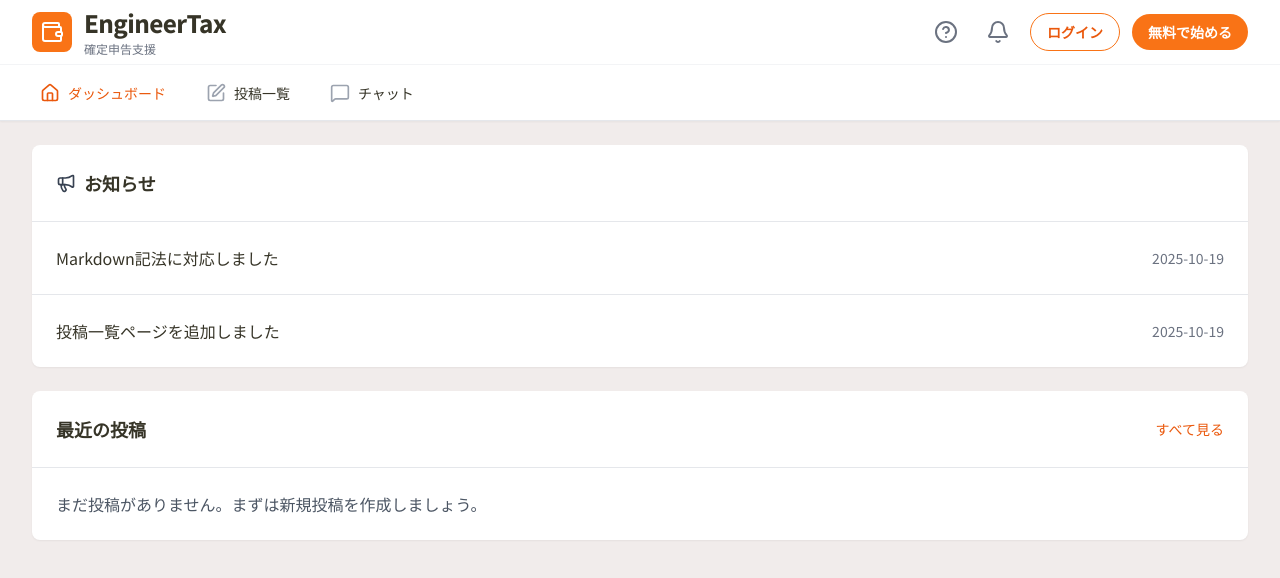
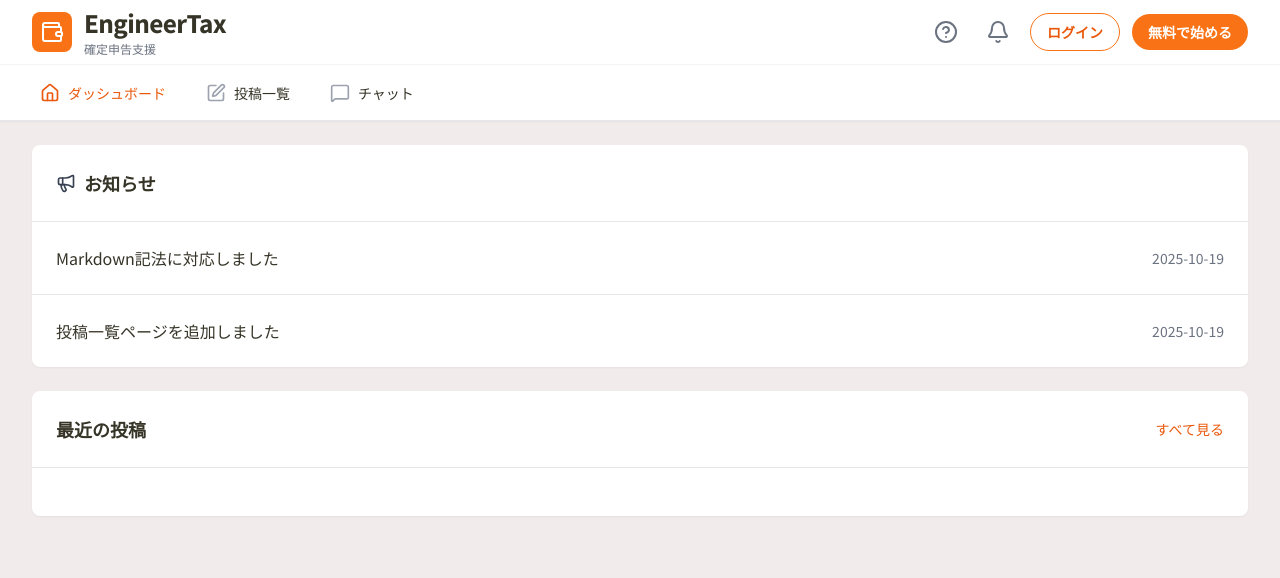
Before and after one commit to hiroba-develop/EngineerTax_Demo, a React (Vite) app: page / in a window 1280 px wide. Shown: the top 578 px of the page. Built offline with nearby package versions, Linux system fonts and the light colour scheme.

Commit message:
Dashboardページのレンダリングを最適化

```diff
--- a/src/pages/Dashboard.tsx
+++ b/src/pages/Dashboard.tsx
@@ -54,9 +54,6 @@ const Dashboard: React.FC = () => {
           <h2 className="text-lg font-semibold text-[#363427]">最近の投稿</h2>
           <Link to="/posts" className="text-sm text-orange-600 hover:underline">すべて見る</Link>
         </div>
-        {recent.length === 0 ? (
-          <div className="p-6 text-gray-600">まだ投稿がありません。まずは新規投稿を作成しましょう。</div>
-        ) : (
           <div className="p-6">
             <div className="grid grid-cols-1 sm:grid-cols-2 lg:grid-cols-3 gap-4">
               {recent.map((p) => (
@@ -75,7 +72,6 @@ const Dashboard: React.FC = () => {
               ))}
             </div>
           </div>
-        )}
       </div>
 
 
--- a/src/pages/PostList.tsx
+++ b/src/pages/PostList.tsx
@@ -37,7 +37,7 @@ const PostList = () => {
 
       {posts.length === 0 ? (
         <div className="p-4 border border-gray-200 rounded-lg bg-white text-sm text-gray-600">
-          まだ投稿がありません。<Link to="/posts/new" className="text-orange-600 hover:underline ml-1">最初の投稿を作成</Link>
+          まだ投稿がありません。
         </div>
       ) : (
         <ul className="space-y-3">
```
